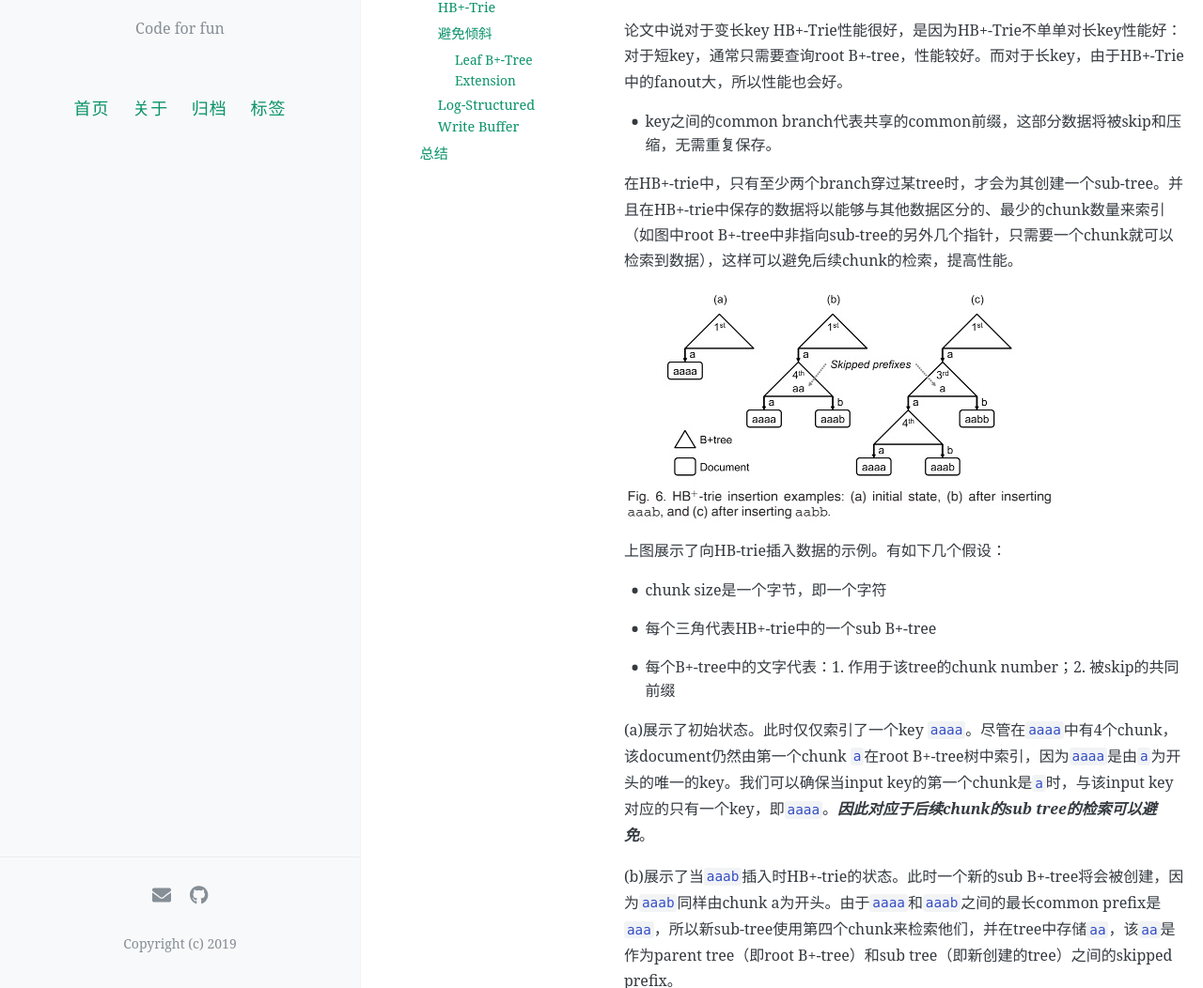
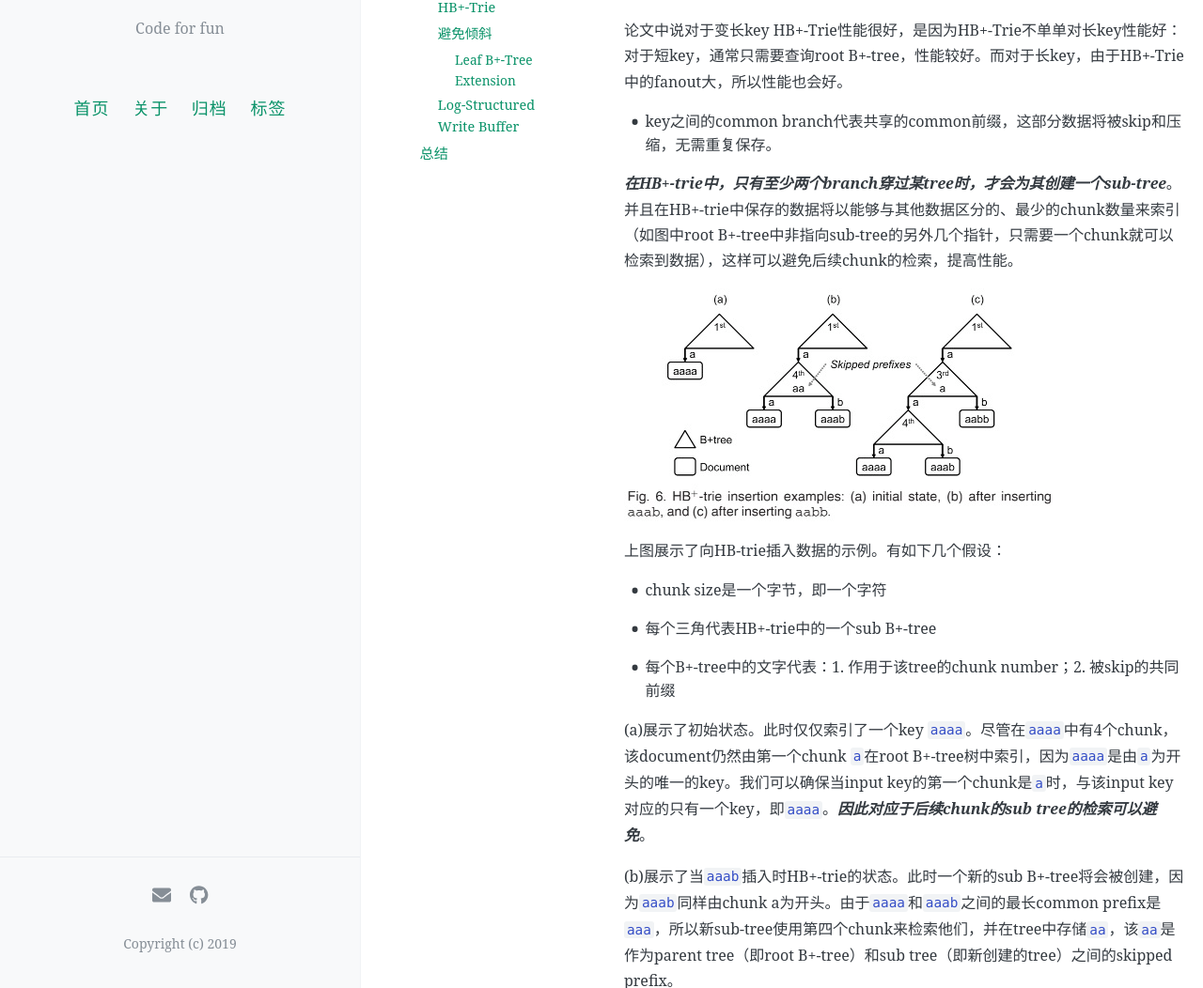
Before and after one commit to levy5307/blog, a Jekyll site: the page built from _posts/2021-11-06-ForestDB.md, in a window 1280 px wide and 1400 px high, scrolled down 5397 px. Shown: the part 348-1400 px from the top of the window at 94% size. Built offline with Jekyll 4.4.1, drawn with Linux system fonts in a browser that asks for light colours; comment, search, counter and statistics services are not loaded; some of the changed text lies outside the part shown.

Commit message:
准备分享

```diff
--- a/_posts/2021-11-06-ForestDB.md
+++ b/_posts/2021-11-06-ForestDB.md
@@ -132,7 +132,7 @@ HB+-Trie将key切割成固定大小的chunk（该chunk大小是可配置的）
 
 持续重复以上检索过程，直到找到目标document。
 
-HB+-Trie有如下几个优点：
+HB+-Trie有如下几个***优点***：
 
 - 由于chunk大小是固定的，并且小于key长度，所以HB+-Trie中B+-tree的fanout比原始B+-tree大很多，因此每个B+-tree的高度都小很多。
 
@@ -140,7 +140,7 @@ HB+-Trie有如下几个优点：
 
 - key之间的common branch代表共享的common前缀，这部分数据将被skip和压缩，无需重复保存。
 
-在HB+-trie中，只有至少两个branch穿过某tree时，才会为其创建一个sub-tree。并且在HB+-trie中保存的数据将以能够与其他数据区分的、最少的chunk数量来索引（如图中root B+-tree中非指向sub-tree的另外几个指针，只需要一个chunk就可以检索到数据），这样可以避免后续chunk的检索，提高性能。
+***在HB+-trie中，只有至少两个branch穿过某tree时，才会为其创建一个sub-tree***。并且在HB+-trie中保存的数据将以能够与其他数据区分的、最少的chunk数量来索引（如图中root B+-tree中非指向sub-tree的另外几个指针，只需要一个chunk就可以检索到数据），这样可以避免后续chunk的检索，提高性能。
 
 ![](../images/hb+-trie-insertion.jpg)
 
```
Also changed, not shown: other parts of _posts/2021-11-06-ForestDB.md (+3 -1 lines).
